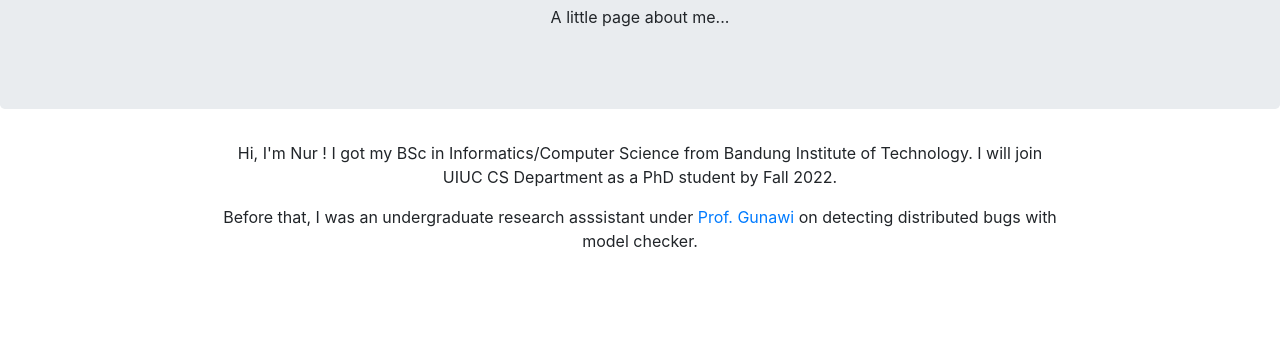
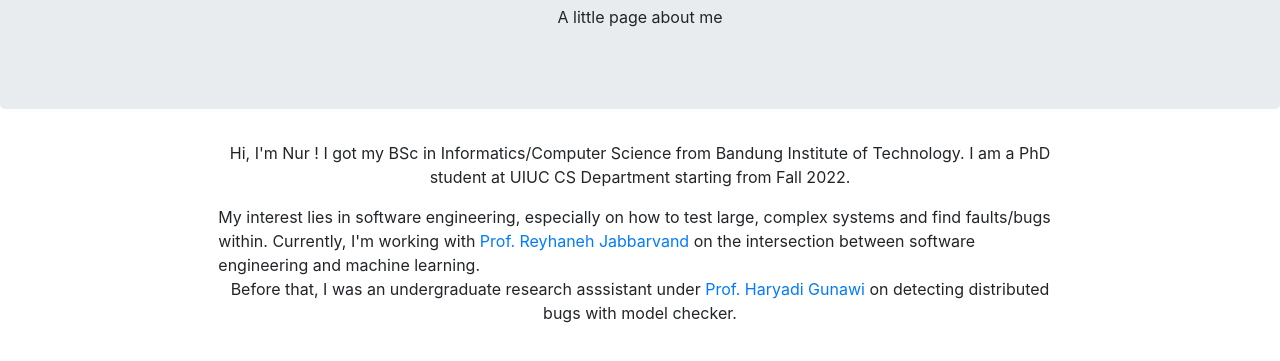
Before and after one commit to AlamHasabie/alamhasabie.github.io, a plain HTML site: page index.html in a window 1280 px wide. Shown: the part 171-532 px from the top of the page. Drawn offline with nearby package versions, Linux system fonts and the light colour scheme.

Commit message:
Update index.html

```diff
--- a/index.html
+++ b/index.html
@@ -44,7 +44,7 @@
 					<div class="col-12">
 						<div class="jumbotron">
 							<h1 align="middle">Nur Alam Hasabie</h1>
-							<p align ="middle">A little page about me...</p>
+							<p align ="middle">A little page about me</p>
 						</div>
 					</div>
 				</div>
@@ -55,14 +55,14 @@
 				<div class = "row">
 					<div class="col-2"></div>
 					<div class="col-8">
-						<p align="middle">Hi, I'm Nur ! I got my BSc in Informatics/Computer Science from Bandung Institute of Technology. I will join UIUC CS Department as a PhD student by Fall 2022.</p>
+						<p align="middle">Hi, I'm Nur ! I got my BSc in Informatics/Computer Science from Bandung Institute of Technology. I am a PhD student at UIUC CS Department starting from Fall 2022.</p> My interest lies in software engineering, especially on how to test large, complex systems and find faults/bugs within. Currently, I'm working with <a href="https://reyhaneh.cs.illinois.edu"> Prof. Reyhaneh Jabbarvand</a> on the intersection between software engineering and machine learning.
 					</div>
 					<div  class="col-2"></div>
 				</div>
 				<div class="row">
 					<div class="col-2"></div>
 					<div class="col-8">
-						<p align="middle">Before that, I was an undergraduate research asssistant under <a href="https://people.cs.uchicago.edu/~haryadi/"> Prof. Gunawi </a> on detecting distributed bugs with model checker.</p>
+						<p align="middle">Before that, I was an undergraduate research asssistant under <a href="https://people.cs.uchicago.edu/~haryadi/"> Prof. Haryadi Gunawi </a> on detecting distributed bugs with model checker.</p>
 					</div>
 					<div  class="col-2"></div>
 				</div>
```
